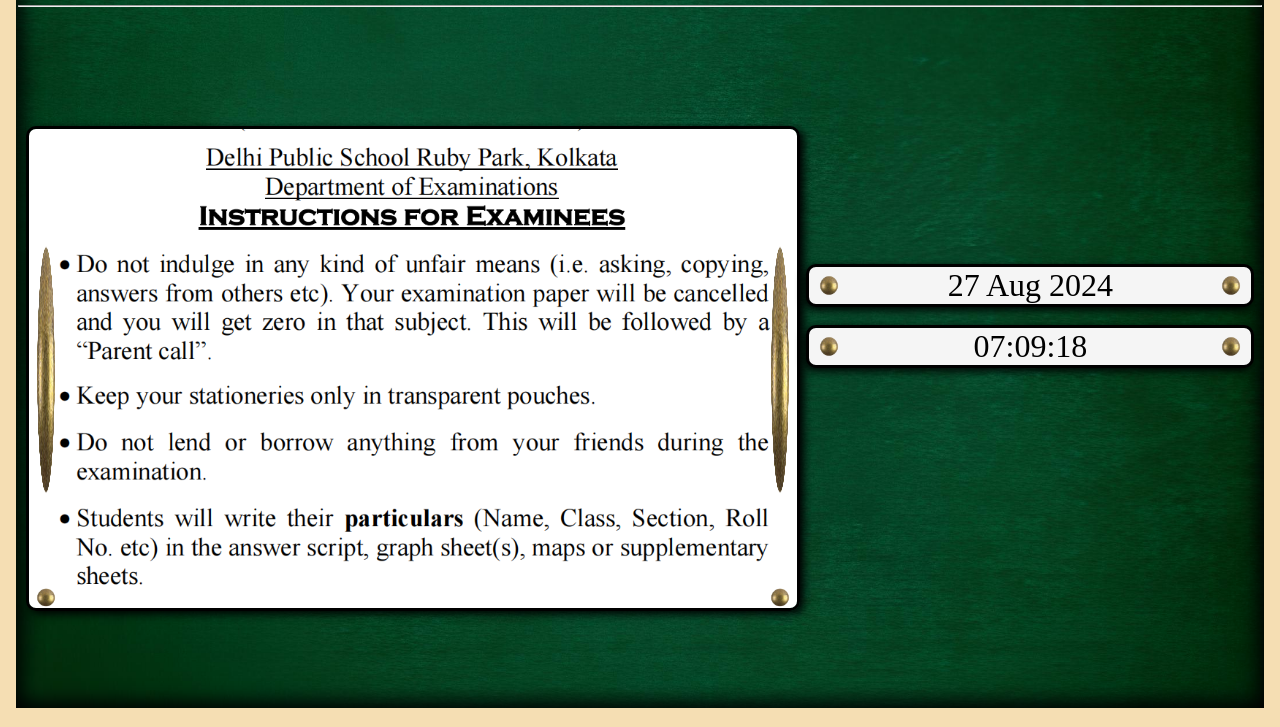
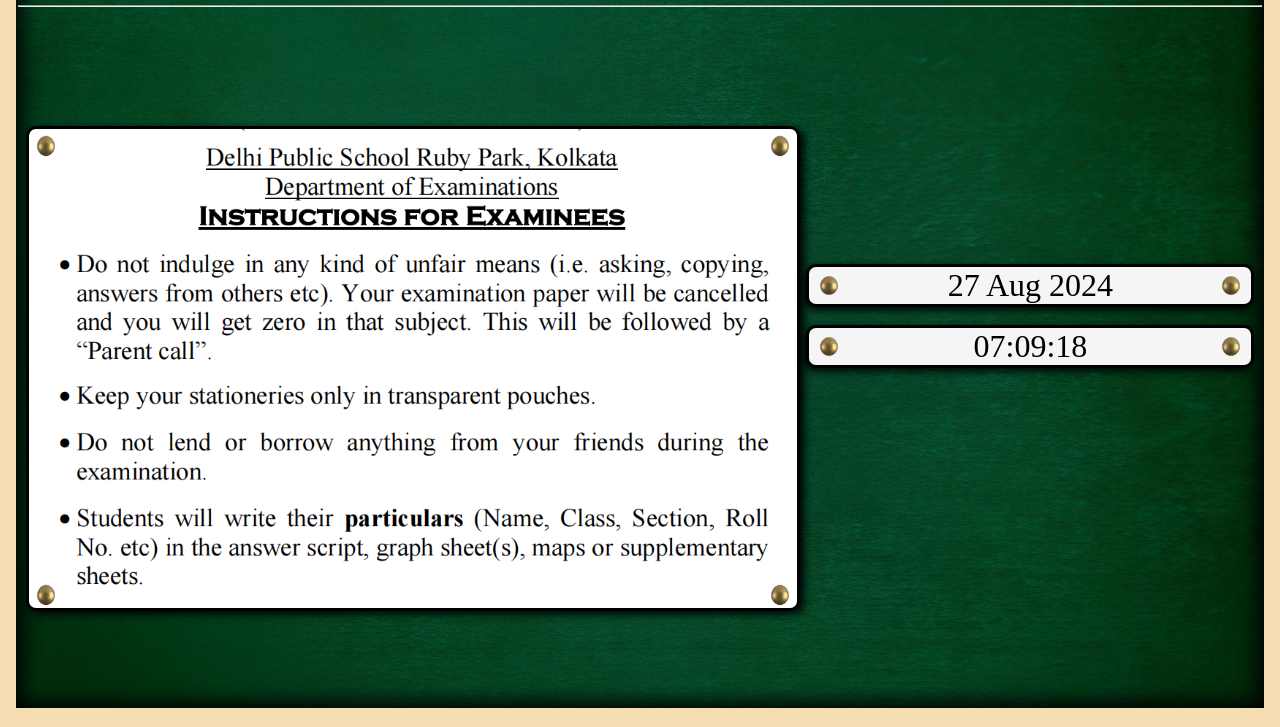
Before and after one commit to hello-lab/Notice-website-2, a plain HTML site: page index.html in a window 1280 px wide. Shown: the part 84-811 px from the top of the page. Drawn offline with Linux system fonts and the light colour scheme.

Commit message:
Update index.html

```diff
--- a/index.html
+++ b/index.html
@@ -17,12 +17,12 @@
     <span class="content">
         <span class="img1">
             <div class="pin">
-            <img style=" width:5vh;" src="assets/pin.png">
-            <img style=" width:5vh;" src="assets/pin.png">
+            <img style="height:5vh; width:5vh;" src="assets/pin.png">
+            <img style="height:5vh;  width:5vh;" src="assets/pin.png">
             </div>
             <div class="pin2">
-            <img style=" width:5vh;" src="assets/pin.png">
-            <img style=" width:5vh;" src="assets/pin.png">
+            <img style="height:5vh;  width:5vh;" src="assets/pin.png">
+            <img style="height:5vh;  width:5vh;" src="assets/pin.png">
             </div>
             <img src="assets/img.png" class="main-image">
 
```
